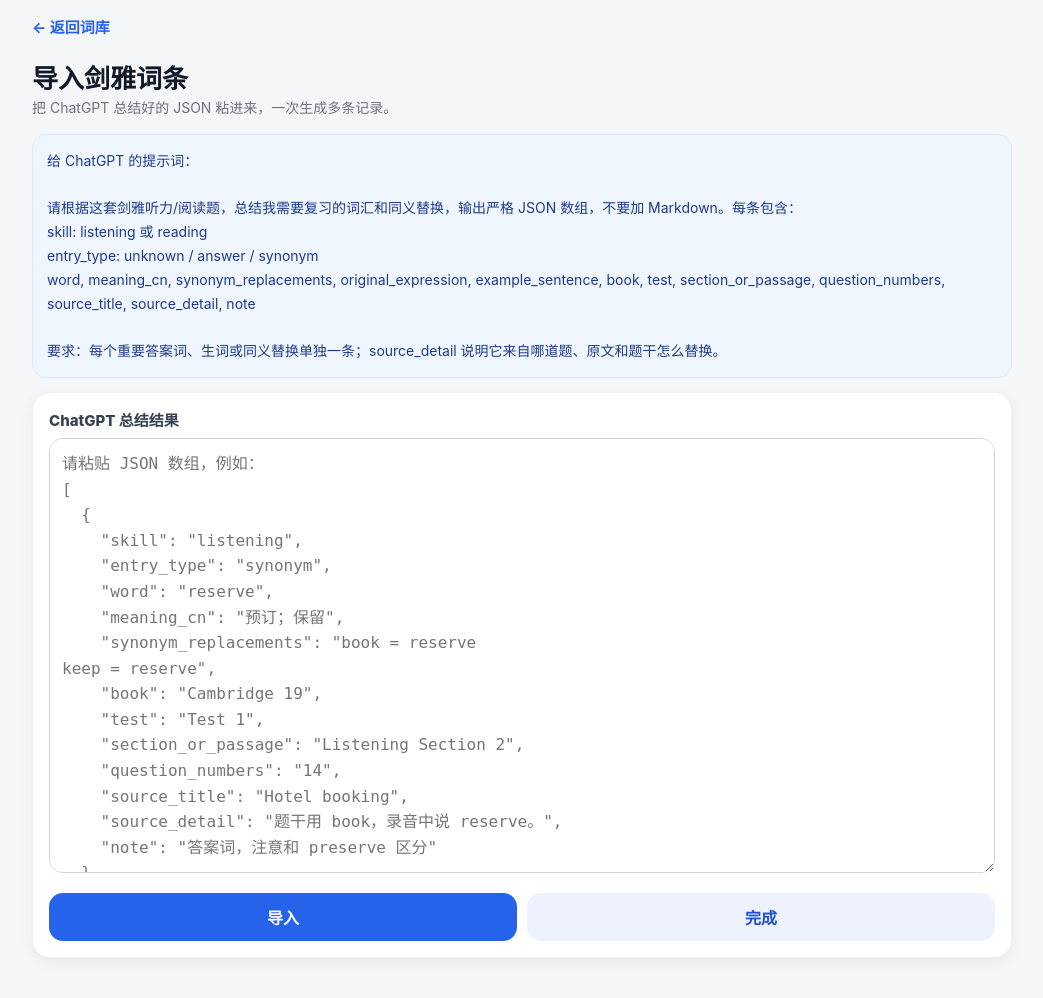
After one commit to qx-zhangzhi/word_echo, a Django app: page /cambridge-vocab/import/ in a window 1280 px wide. The commit adds this page. Shown: the whole page, without its empty margins (118-1161 px from the left). Run offline with Django 5.2, Linux system fonts and the light colour scheme; a user stored in the database is signed in.

Commit message:
Add Cambridge vocab bulk import

```diff
--- a/apps/cambridge_vocab/forms.py
+++ b/apps/cambridge_vocab/forms.py
@@ -1,6 +1,33 @@
 from django import forms
 
 from .models import CambridgeVocabEntry
+
+
+class CambridgeVocabImportForm(forms.Form):
+    raw_text = forms.CharField(
+        label="ChatGPT 总结结果",
+        widget=forms.Textarea(attrs={
+            "class": "textarea",
+            "rows": 16,
+            "placeholder": """请粘贴 JSON 数组，例如：
+[
+  {
+    "skill": "listening",
+    "entry_type": "synonym",
+    "word": "reserve",
+    "meaning_cn": "预订；保留",
+    "synonym_replacements": "book = reserve\nkeep = reserve",
+    "book": "Cambridge 19",
+    "test": "Test 1",
+    "section_or_passage": "Listening Section 2",
+    "question_numbers": "14",
+    "source_title": "Hotel booking",
+    "source_detail": "题干用 book，录音中说 reserve。",
+    "note": "答案词，注意和 preserve 区分"
+  }
+]""",
+        }),
+    )
 
 
 class CambridgeVocabEntryForm(forms.ModelForm):
--- a/apps/cambridge_vocab/urls.py
+++ b/apps/cambridge_vocab/urls.py
@@ -5,6 +5,7 @@ from . import views
 
 urlpatterns = [
     path("", views.entry_list, name="cambridge_vocab_list"),
+    path("import/", views.entry_import, name="cambridge_vocab_import"),
     path("new/", views.entry_create, name="cambridge_vocab_create"),
     path("<int:pk>/", views.entry_detail, name="cambridge_vocab_detail"),
     path("<int:pk>/edit/", views.entry_update, name="cambridge_vocab_update"),
--- a/apps/cambridge_vocab/views.py
+++ b/apps/cambridge_vocab/views.py
@@ -1,4 +1,7 @@
+import json
+
 from django.contrib.auth.decorators import login_required
+from django.core.exceptions import ValidationError
 from django.db.models import Count, Q
 from django.shortcuts import get_object_or_404, redirect, render
 from django.urls import reverse
@@ -6,7 +9,7 @@ from django.utils import timezone
 from django.utils.http import url_has_allowed_host_and_scheme
 from django.views.decorators.http import require_POST
 
-from .forms import CambridgeVocabEntryForm
+from .forms import CambridgeVocabEntryForm, CambridgeVocabImportForm
 from .models import CambridgeVocabEntry
 
 
@@ -119,6 +122,106 @@ def entry_create(request):
     return render(request, "cambridge_vocab/entry_form.html", {"form": form, "mode": "create"})
 
 
+def _clean_entry_payload(item):
+    allowed = {
+        "skill",
+        "entry_type",
+        "word",
+        "meaning_cn",
+        "synonym_replacements",
+        "original_expression",
+        "example_sentence",
+        "book",
+        "test",
+        "section_or_passage",
+        "question_numbers",
+        "source_title",
+        "source_detail",
+        "note",
+    }
+    payload = {key: str(value).strip() for key, value in item.items() if key in allowed and value is not None}
+    if payload.get("skill") not in {"listening", "reading"}:
+        raise ValidationError("skill 只能是 listening 或 reading")
+    if payload.get("entry_type") not in {"unknown", "answer", "synonym"}:
+        payload["entry_type"] = "unknown"
+    if not payload.get("word"):
+        raise ValidationError("word 不能为空")
+    return payload
+
+
+def _parse_import_payload(raw_text):
+    try:
+        data = json.loads(raw_text)
+    except json.JSONDecodeError as exc:
+        raise ValidationError(f"JSON 格式不对：第 {exc.lineno} 行附近有问题") from exc
+
+    if isinstance(data, dict):
+        data = data.get("entries", [])
+    if not isinstance(data, list):
+        raise ValidationError("请粘贴 JSON 数组，或者包含 entries 数组的 JSON 对象")
+
+    entries = []
+    errors = []
+    for index, item in enumerate(data, start=1):
+        if not isinstance(item, dict):
+            errors.append(f"第 {index} 条不是对象")
+            continue
+        try:
+            entries.append(_clean_entry_payload(item))
+        except ValidationError as exc:
+            errors.append(f"第 {index} 条：{exc.messages[0]}")
+
+    if errors:
+        raise ValidationError(errors)
+    if not entries:
+        raise ValidationError("没有找到可导入的词条")
+    return entries
+
+
+def _import_entries(user, entries):
+    result = {"created": 0, "updated": 0}
+    for payload in entries:
+        lookup = {
+            "user": user,
+            "skill": payload["skill"],
+            "book": payload.get("book", ""),
+            "test": payload.get("test", ""),
+            "section_or_passage": payload.get("section_or_passage", ""),
+            "question_numbers": payload.get("question_numbers", ""),
+            "word": payload["word"],
+        }
+        defaults = {key: value for key, value in payload.items() if key not in lookup}
+        _, created = CambridgeVocabEntry.objects.update_or_create(
+            **lookup,
+            defaults=defaults,
+        )
+        if created:
+            result["created"] += 1
+        else:
+            result["updated"] += 1
+    return result
+
+
+@login_required
+def entry_import(request):
+    result = None
+    if request.method == "POST":
+        form = CambridgeVocabImportForm(request.POST)
+        if form.is_valid():
+            try:
+                entries = _parse_import_payload(form.cleaned_data["raw_text"])
+                result = _import_entries(request.user, entries)
+            except ValidationError as exc:
+                form.add_error("raw_text", exc)
+    else:
+        form = CambridgeVocabImportForm()
+
+    return render(request, "cambridge_vocab/entry_import.html", {
+        "form": form,
+        "result": result,
+    })
+
+
 @login_required
 def entry_update(request, pk):
     entry = get_object_or_404(CambridgeVocabEntry, pk=pk, user=request.user)
--- /dev/null
+++ b/templates/cambridge_vocab/entry_import.html
@@ -0,0 +1,88 @@
+{% extends "base.html" %}
+
+{% block title %}导入剑雅词条{% endblock %}
+
+{% block extra_css %}
+@media (min-width: 900px) {
+    .mobile-container {
+        max-width: 980px;
+    }
+}
+
+.import-title {
+    margin: 0;
+    font-size: 26px;
+    line-height: 1.2;
+    font-weight: 900;
+}
+
+.prompt-box {
+    margin-bottom: 14px;
+    border: 1px solid #dbeafe;
+    border-radius: 14px;
+    background: #eff6ff;
+    padding: 14px;
+    color: #1e3a8a;
+    font-size: 14px;
+    line-height: 1.7;
+    white-space: pre-wrap;
+}
+
+.success-box {
+    margin-bottom: 14px;
+    border: 1px solid #bbf7d0;
+    border-radius: 14px;
+    background: #ecfdf5;
+    padding: 14px;
+    color: #047857;
+    font-size: 14px;
+    font-weight: 800;
+    line-height: 1.6;
+}
+
+.action-row {
+    display: grid;
+    grid-template-columns: 1fr 1fr;
+    gap: 10px;
+    margin-top: 14px;
+}
+{% endblock %}
+
+{% block content %}
+<a class="back-link" href="{% url 'cambridge_vocab_list' %}">← 返回词库</a>
+
+<div class="hero" style="padding-left: 0; padding-right: 0;">
+    <h1 class="import-title">导入剑雅词条</h1>
+    <div class="top-subtitle">把 ChatGPT 总结好的 JSON 粘进来，一次生成多条记录。</div>
+</div>
+
+<div class="prompt-box">给 ChatGPT 的提示词：
+
+请根据这套剑雅听力/阅读题，总结我需要复习的词汇和同义替换，输出严格 JSON 数组，不要加 Markdown。每条包含：
+skill: listening 或 reading
+entry_type: unknown / answer / synonym
+word, meaning_cn, synonym_replacements, original_expression, example_sentence, book, test, section_or_passage, question_numbers, source_title, source_detail, note
+
+要求：每个重要答案词、生词或同义替换单独一条；source_detail 说明它来自哪道题、原文和题干怎么替换。</div>
+
+{% if result %}
+<div class="success-box">
+    导入完成：新增 {{ result.created }} 条，更新 {{ result.updated }} 条。
+</div>
+{% endif %}
+
+<form class="card" method="post">
+    {% csrf_token %}
+    <div class="form-field">
+        <label class="form-label" for="{{ form.raw_text.id_for_label }}">{{ form.raw_text.label }}</label>
+        {{ form.raw_text }}
+        {% for error in form.raw_text.errors %}
+        <div class="form-error">{{ error }}</div>
+        {% endfor %}
+    </div>
+    <div class="action-row">
+        <button class="btn btn-primary" type="submit">导入</button>
+        <a class="btn btn-secondary" href="{% url 'cambridge_vocab_list' %}">完成</a>
+    </div>
+</form>
+{% endblock %}
```
Also changed, not shown: templates/cambridge_vocab/entry_list.html (+10 -1 lines).
